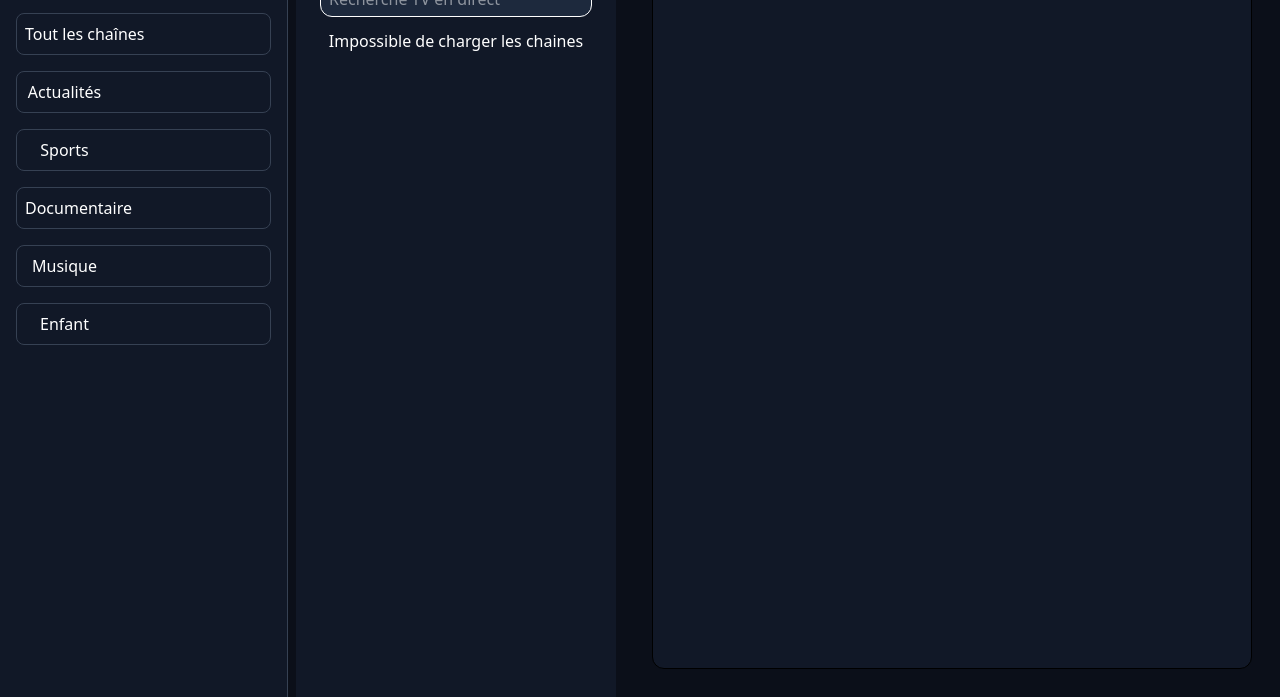
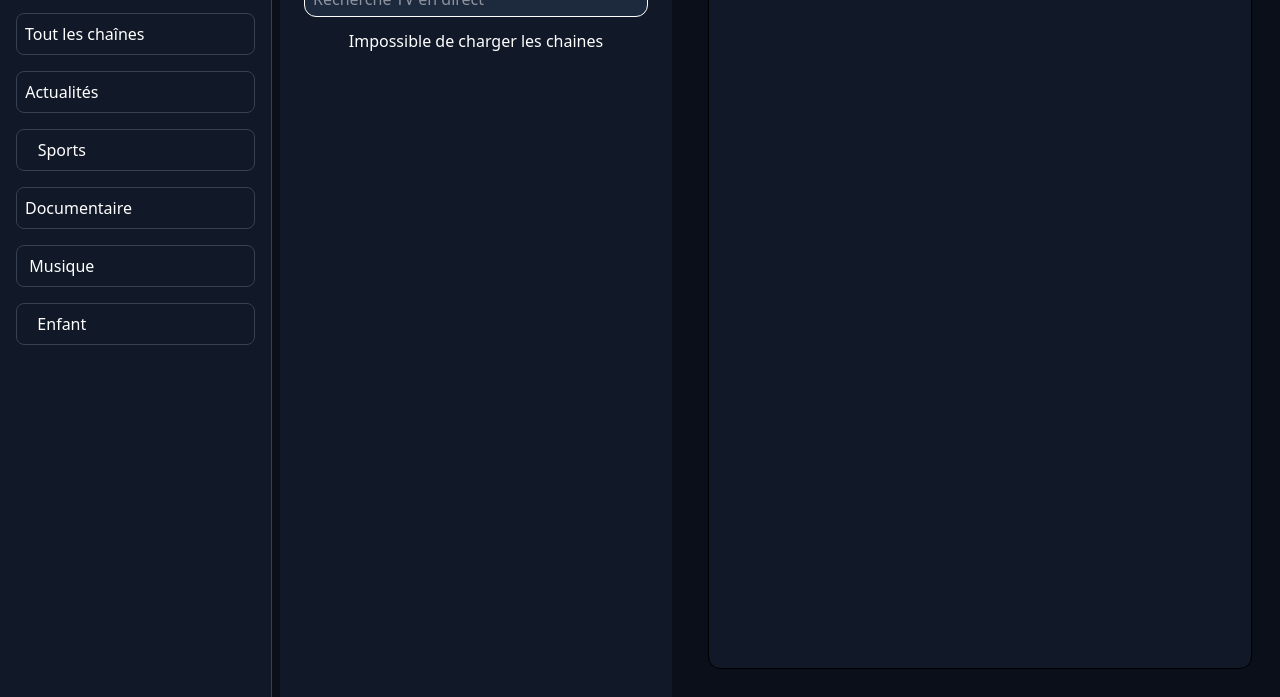
Before and after one commit to medlaksai/Smart-Stream-Tv-Show-Explorer-V2, a plain HTML site: page index.html in a window 1280 px wide. Shown: the part 103-800 px from the top of the page. Drawn offline with nearby package versions, Linux system fonts and the light colour scheme; no server answers.

Commit message:
refactor : fixning some widths and some declarations

```diff
--- a/index.html
+++ b/index.html
@@ -14,7 +14,7 @@
 <body class="bg-[#0B0F19] min-h-screen md:h-screen md:overflow-hidden">
 
     <div class="flex flex-col md:flex-row gap-2 w-full md:h-full">
-    <aside class="flex shrink-0 w-full flex-col border-r border-gray-700 p-4  md:h-full md:w-72 gap-4 bg-[#111827] ">
+    <aside class="flex shrink-0 w-full flex-col border-r border-gray-700 p-4  md:h-full md:w-68 gap-4 bg-[#111827] ">
             <h2 class="text-gray-50 font-bold text-xl px-4 m-2 text-shadow-md text-center">Smart Stream</h2>
 
 
@@ -97,7 +97,7 @@
 
         </div>
     </aside>
-    <section class="flex w-full shrink-0 flex-col gap-3 bg-[#111827] px-6 pt-4 md:h-full md:w-80">
+    <section class="flex w-full shrink-0 flex-col gap-3 bg-[#111827] px-6 pt-4 md:h-full md:w-98">
 
       <header class="flex flex-col">
         <h2 class="text-[#94A3B8] text-center p-1">Liste des chaînes</h2>
```
